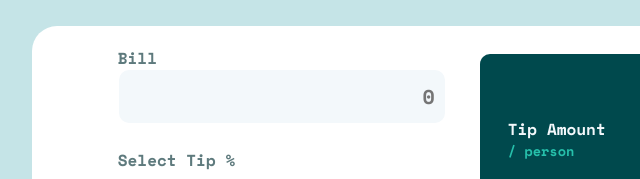
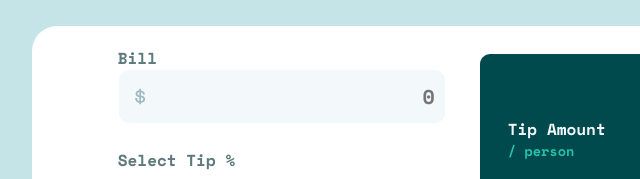
Before and after one commit to Meobot/tip-calculator-app-main, a plain HTML site: page index.html in a window 1280 px wide. Shown: the part 194-373 px from the top of the page, 158-798 px from the left. Drawn offline with nearby package versions, Linux system fonts and the light colour scheme.

Commit message:
Update index.css

```diff
--- a/index.css
+++ b/index.css
@@ -90,7 +90,7 @@ input[type=number] {
 }
 
 #bill-input {
-    background-image: url(icon-dollar.svg);
+    background-image: url(./images/icon-dollar.svg);
     background-repeat: no-repeat;
     background-position: 5%;
 }
```
